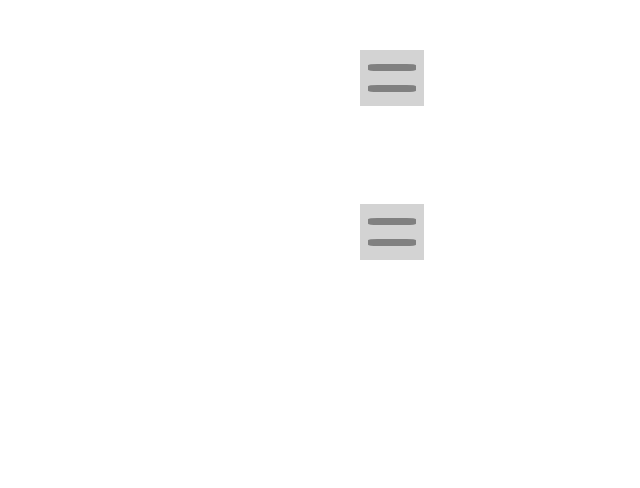
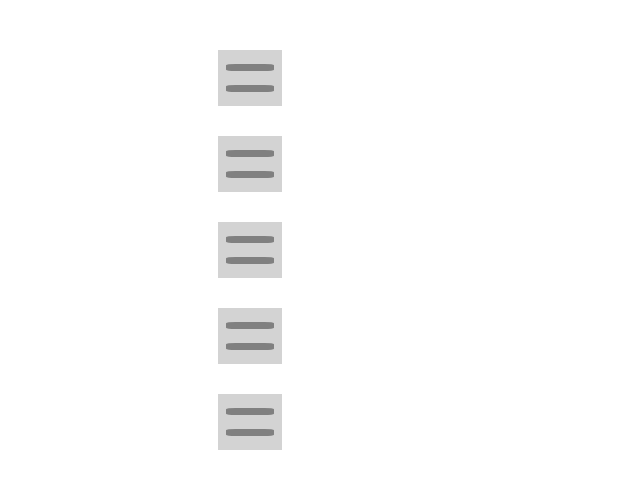
Before and after one commit to SimonaHriscu/html-css, a plain HTML site: page Exercises Class/19.03.20 menu animations/index.html in a window 1280 px wide. Shown: the whole page, without its empty margins (248-888 px from the left). Drawn offline with Linux system fonts and the light colour scheme.

Commit message:
burger menu animations

```diff
--- a/Exercises Class/19.03.20 menu animations/css/style.css
+++ b/Exercises Class/19.03.20 menu animations/css/style.css
@@ -11,12 +11,16 @@
 
 body{
   margin: 50px 50px;
-  height: 50vh;
+  height: 70vh;
+  width: 70vw;
+
 }
+
+
 
   /* The x version */
   .x-menu {
-    margin: 50px auto;
+    margin:  30px auto;
     background-color: lightgray;
     width: 4rem;
     height: 3.5rem;
@@ -62,20 +66,6 @@ body{
     justify-content: space-evenly;
     flex-direction: column;
     z-index: -1;
-
-  }
-  .cross-menu:hover .cross.one{
-    background-color: black;
-    transition-duration: 2s;
-    position: relative;
-    top:10px;
-  }
-  .cross-menu:hover .cross.sec{
-    background-color:black;
-    transform: rotate(90deg);
-    transition-duration: 1s;
-    position: relative;
-    bottom:10px;
   }
   .cross{
     width: 3rem;
@@ -83,3 +73,144 @@ body{
     background-color: grey;
     border-radius: 20%;
   }
+  .cross-menu:hover .cross.one{
+    transform: translateY(10px);
+    transition-duration: 1s;
+    background-color: black;
+
+  }
+  .cross-menu:hover .cross.sec{
+    background-color:black;
+    transform: translate-Y(10px);
+    transform: rotate(90deg);
+    transition-duration: 1s;
+    position: relative;
+    bottom:10px;
+  }
+
+
+  /* The cross-135 version */
+  .cross-135-menu {
+    margin: 30px auto;
+    background-color: lightgray;
+    width: 4rem;
+    height: 3.5rem;
+    display: flex;
+    align-items: center;
+    justify-content: space-evenly;
+    flex-direction: column;
+    z-index: -1;
+  }
+  .cross-135{
+    width: 3rem;
+    height: 0.4rem;
+    background-color: grey;
+    border-radius: 20%;
+  }
+  .cross-135-menu:hover .cross-135.one{
+    background-color: black;
+    transform: translateY(10px) rotate(135deg);
+    transition-duration: 1s;
+  }
+  .cross-135-menu:hover .cross-135.sec{
+    background-color: black;
+    transform: translateY(-10px) rotate(-135deg);
+    transition-duration: 1s;
+  }
+
+  /* The line version */
+  .one-line-menu {
+    margin: 30px auto;
+    background-color: lightgray;
+    width: 4rem;
+    height: 3.5rem;
+    display: flex;
+    align-items: center;
+    justify-content: space-evenly;
+    flex-direction: column;
+    z-index: -1;
+  }
+  .one-line{
+    width: 3rem;
+    height: 0.4rem;
+    background-color: grey;
+    border-radius: 20%;
+  }
+  .one-line-menu:hover .one-line.one{
+    background-color: black;
+    transform: translateY(10px) rotate(180deg);
+    transition-duration: 1s;
+  }
+  .one-line-menu:hover .one-line.sec{
+    background-color: black;
+    transform: translateY(-10px) rotate(-180deg);
+    transition-duration: 1s;
+  }
+
+  /* The revert version */
+  .revert-line-menu {
+    margin: 30px auto;
+    background-color: lightgray;
+    width: 4rem;
+    height: 3.5rem;
+    display: flex;
+    align-items: center;
+    justify-content: space-evenly;
+    flex-direction: column;
+    z-index: -1;
+  }
+  .revert-line{
+    width: 3rem;
+    height: 0.4rem;
+    background-color: grey;
+    border-radius: 20%;
+  }
+  .revert-line-menu:hover .revert-line.one{
+    position: relative;
+    animation-name: revert;
+    animation-duration: 1s;
+    animation-fill-mode: forwards;
+    animation-timing-function: ease-in-out;
+  }
+  .revert-line-menu:hover .revert-line.sec{
+    position: relative;
+    animation-name: revert2;
+    animation-duration: 1s;
+    animation-fill-mode: forwards;
+    animation-timing-function: ease-in-out;
+
+  }
+
+
+  @keyframes revert{
+    0% {
+      top: 0px;
+      transform: rotate(0deg);
+      background-color: grey;
+    }
+
+    50% {
+      top: 10px;
+      transform: rotate(360deg);
+      background-color: black;
+    }
+    100%{
+      top: 10px;
+      transform: rotate(585deg);
+      background-color: black;
+    }
+  }
+
+  @keyframes revert2{
+    from {
+      top: 0px;
+      transform: rotate(0deg);
+      background-color: grey;
+    }
+
+    to {
+      top: -11px;
+      transform: rotate(-410deg);
+      background-color: black;
+    }
+  }
--- a/Exercises Class/19.03.20 menu animations/index.html
+++ b/Exercises Class/19.03.20 menu animations/index.html
@@ -12,11 +12,25 @@
       <div class="line one"></div>
       <div class="line sec"></div>
     </div>
-    <br>
     <!-- The cross menu -->
     <div class="cross-menu">
         <div class="cross one"></div>
         <div class="cross sec"></div>
       </div>
+      <!-- The cross 135deg -->
+    <div class="cross-135-menu">
+      <div class="cross-135 one"></div>
+      <div class="cross-135 sec"></div>
+    </div>
+    <!-- The one line -->
+    <div class="one-line-menu">
+      <div class="one-line one"></div>
+      <div class="one-line sec"></div>
+    </div>
+    <!-- The revert line -->
+    <div class="revert-line-menu">
+      <div class="revert-line one"></div>
+      <div class="revert-line sec"></div>
+    </div>
   </body>
 </html>
```
